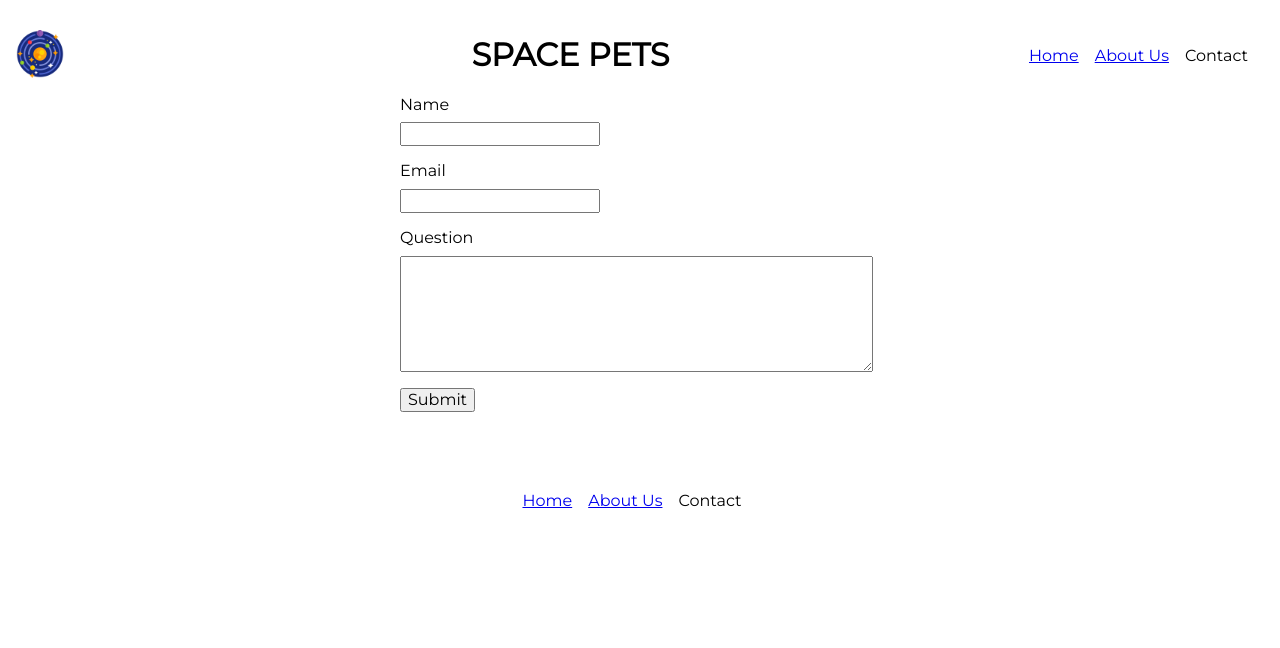
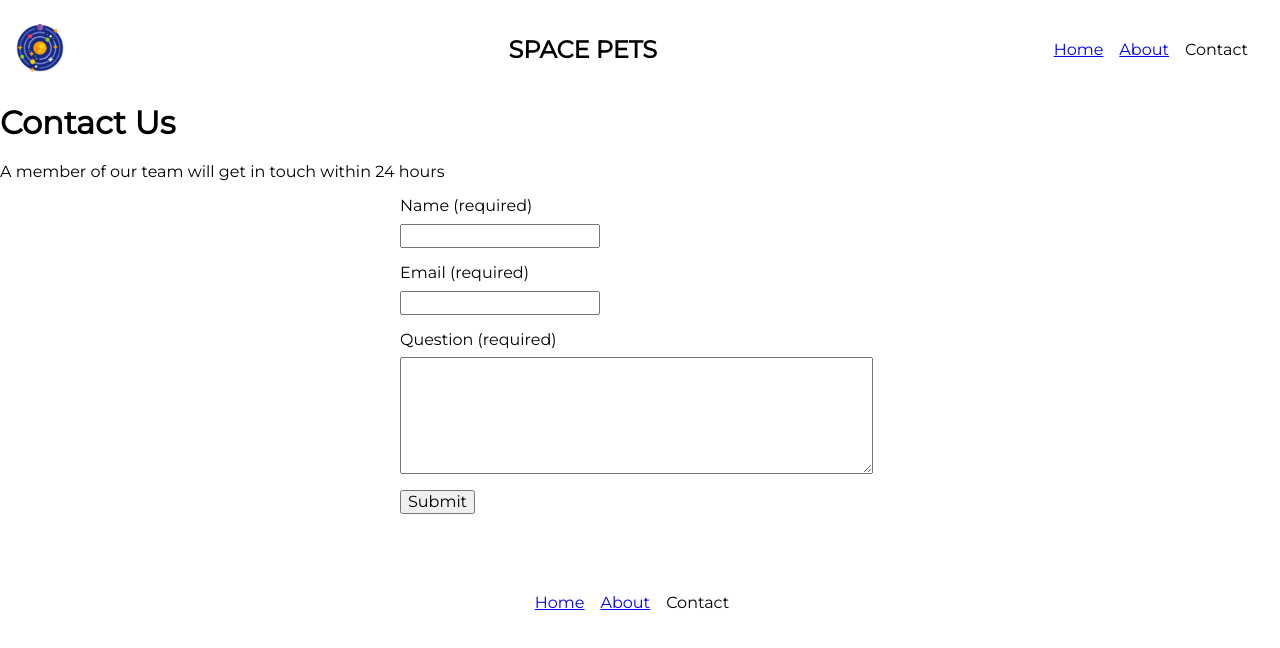
Before and after one commit to carlosalbertobuitragosantamaria/agency-repo, a plain HTML site: page contact.html in a window 1280 px wide. Drawn offline with Linux system fonts and the light colour scheme.

Commit message:
edited form for usability
relates #13

```diff
--- a/contact.html
+++ b/contact.html
@@ -14,47 +14,57 @@
     <body>
 
         <header class="header">
+
             <a class="link__logo" href="index.html">
                 <img class="logo" src="imgs/solar-system2.png" alt="home">
             </a>
-            <h1 class="header__title">SPACE PETS</h1>
+
+            <h2 class="header__title">SPACE PETS</h2>
+
             <nav class="menu">
                 <ul class="menu__list">
                     <a href="index.html"><li class="menu__item">Home</li></a>
-                    <a href="about-us.html"><li class="menu__item">About Us</li></a>
+                    <a href="about-us.html"><li class="menu__item">About</li></a>
                     <li class="menu__item">Contact</li>
                 </ul>
             </nav>
         </header>
+
+
         <main>
-            <form
-   id="form"
-   action="https://learn-forms.netlify.com/submit/part1"
-   method="get"
-   class="stack-med center">
+
+            <h1>Contact Us</h1>
+
+            <p>A member of our team will get in touch within 24 hours</p>
+
+            <form id="form" action="https://learn-forms.netlify.com/submit/part1" method="get" class="stack-med center">
+
                 <section class="stack-sm">
-<label for="name">Name</label>
-<input id="name" name="name" type="text" required>
+                    <label for="name">Name <span>(required)</span></label>
+                    <input id="name" name="edit name" type="text" required>
                 </section>
+
                 <section class="stack-sm">
-    <label for="Email">Email</label>
+                    <label for="email">Email <span>(required)</span></label>
                     <input id="email" name="email" type="email" required>
                 </section>
 
                 <section class="stack-sm">
-<label for="Question">Question</Label>
-<textarea for="question" name="question" rows="6" cols="50" required></textarea>
+                    <label for="question">Question <span>(required)</span></Label>
+                    <textarea id="question" name="question" rows="6" cols="50" required></textarea>
                 </section>
+
                 <button type="submit">Submit</button>
 
             </form>
+        </main>
 
-        </main>
+
         <footer>
             <nav class="menu footer__menu">
                 <ul class="menu__list footer__menu__list">
                     <a href="index.html"><li class="menu__item footer__menu_item">Home</li></a>
-                    <a href="index.html"><li class="menu__item footer__menu_item">About Us</li></a>
+                    <a href="index.html"><li class="menu__item footer__menu_item">About</li></a>
                     <li class="menu__item footer__menu_item">Contact</li>
                 </ul>
             </nav>
```
Also changed, not shown: about-us.html (+2 -2 lines), index.html (+2 -2 lines). Lines whose indentation alone changed are shown as unchanged.
